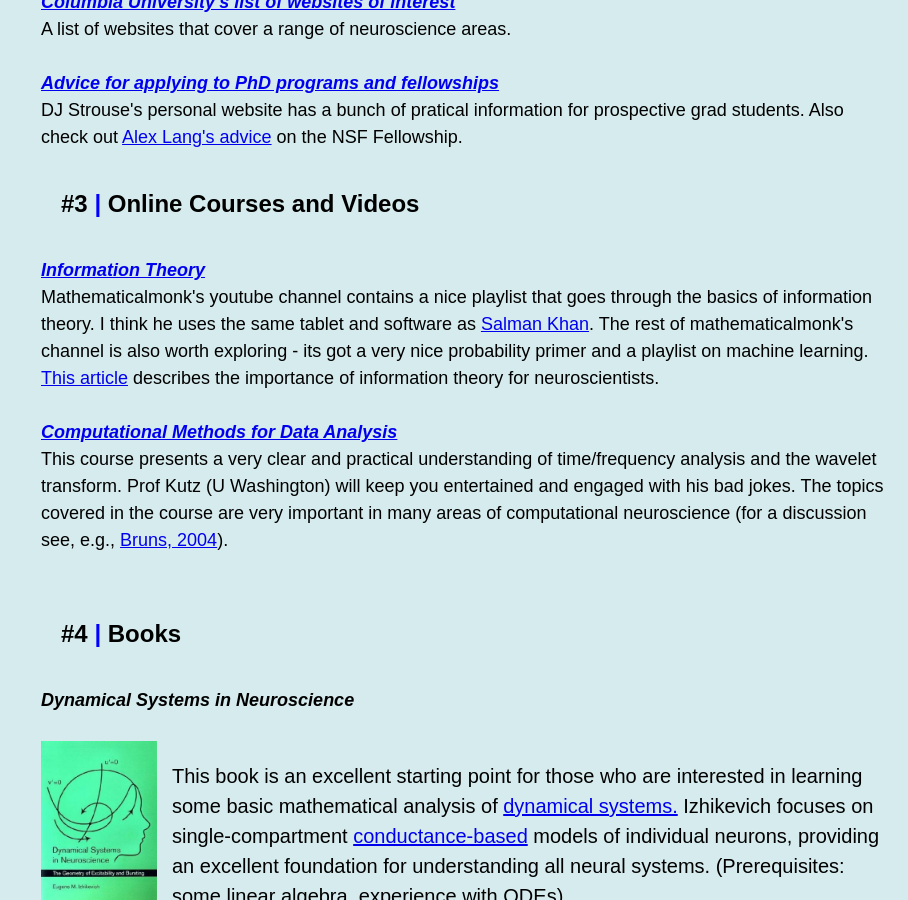
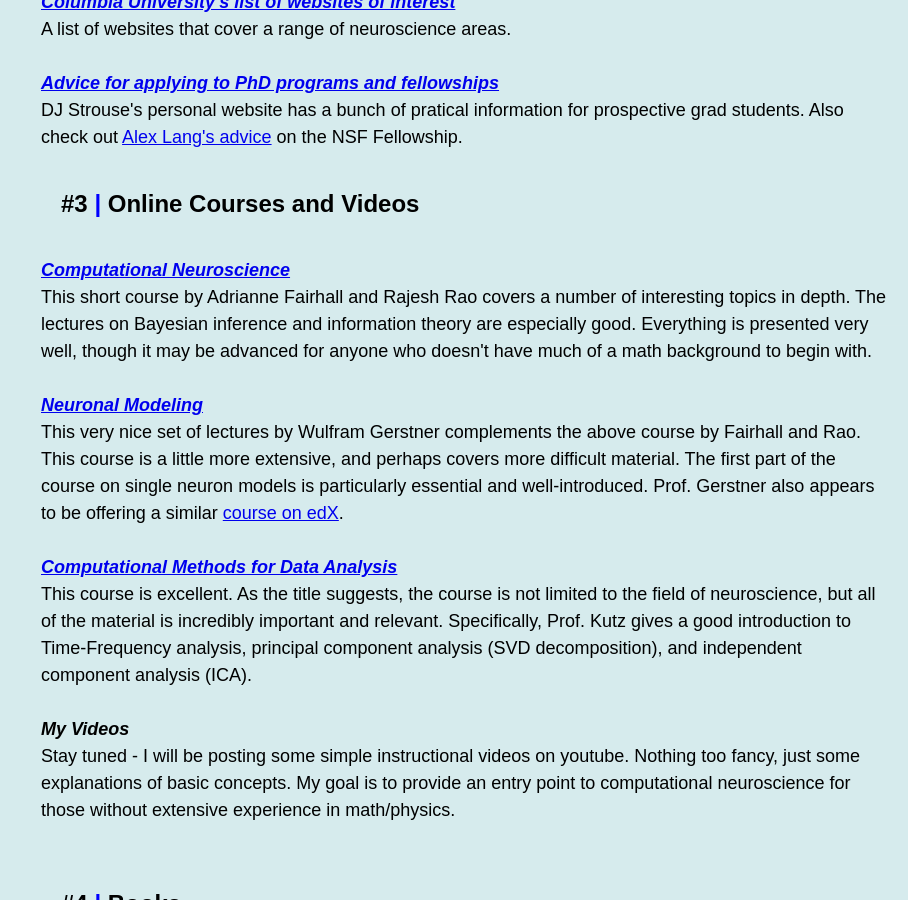
Before and after one commit to ahwillia/ahwillia.github.com, a Jekyll site: the page built from notes/index.html, in a window 1280 px wide and 900 px high, scrolled down 1491 px. Shown: the whole window, without its empty margins (372-1280 px from the left). Built offline with Jekyll 4.4.1, drawn with Linux system fonts in a browser that asks for light colours.

Commit message:
added more online courses

```diff
--- a/notes/index.html
+++ b/notes/index.html
@@ -84,20 +84,43 @@ title: Notes
     <div id="bodypara"> <b>#3 <span style="color:blue">|</span> Online Courses and Videos</b> </div>
     <ul id="bodyul">
       <li><i><b>
-        <a href="http://www.youtube.com/playlist?list=PLE125425EC837021F" target="_blank">Information Theory</a>
+        <a href="https://www.coursera.org/course/compneuro" target="_blank">Computational Neuroscience</a>
       </b></i></li>
-       Mathematicalmonk's youtube channel contains a nice playlist that goes through the basics of information theory.
-       I think he uses the same tablet and software as <a href="https://www.khanacademy.org/" target="_blank">Salman Khan</a>.
-       The rest of mathematicalmonk's channel is also worth exploring - its got a very nice probability primer and a playlist on machine learning.
-       <a href="http://www.vis.caltech.edu/~rodri/papers/nrn2009.pdf" target="_blank">This article</a> describes the importance of information
-       theory for neuroscientists.
+       This short course by Adrianne Fairhall and Rajesh Rao covers a
+       number of interesting topics in depth. The lectures on Bayesian
+       inference and information theory are especially good. Everything
+       is presented very well, though it may be advanced for anyone who
+       doesn't have much of a math background to begin with.
+      <br><br>
+      <li><i><b>
+        <a href="http://lcn.epfl.ch/~gerstner/VideoLecturesGerstner.html" target="_blank">Neuronal Modeling</a>
+      </b></i></li>
+       This very nice set of lectures by Wulfram Gerstner complements
+       the above course by Fairhall and Rao. This course is a little
+       more extensive, and perhaps covers more difficult material. The
+       first part of the course on single neuron models is particularly
+       essential and well-introduced. Prof. Gerstner also appears to be
+       offering a similar
+       <a href="https://www.edx.org/course/epfl/bio465x/neuronal-dynamics-computational/1024" target="_blank">course on edX</a>.
       <br><br>
       <li><i><b>
         <a href="https://www.coursera.org/course/compmethods" target="_blank">Computational Methods for Data Analysis</a>
       </b></i></li>
-       This course presents a very clear and practical understanding of time/frequency analysis and the wavelet transform. Prof Kutz (U Washington)
-       will keep you entertained and engaged with his bad jokes. The topics covered in the course are very important in many areas of computational
-       neuroscience (for a discussion see, e.g., <a href="http://www.ncbi.nlm.nih.gov/pubmed/15262077" target="_blank">Bruns, 2004</a>).
+       This course is excellent. As the title suggests, the course is
+       not limited to the field of neuroscience, but all of the material
+       is incredibly important and relevant. Specifically, Prof. Kutz
+       gives a good introduction to Time-Frequency analysis, principal
+       component analysis (SVD decomposition), and independent component
+       analysis (ICA).
+      <br><br>
+      <li><i><b>
+        My Videos
+      </b></i></li>
+       Stay tuned - I will be posting some simple instructional videos
+       on youtube. Nothing too fancy, just some explanations of basic
+       concepts. My goal is to provide an entry point to computational
+       neuroscience for those without extensive experience in
+       math/physics.
       <br><br>
     </ul>
     <div id="bodypara"> <b>#4 <span style="color:blue">|</span> Books</b> </div>
```
